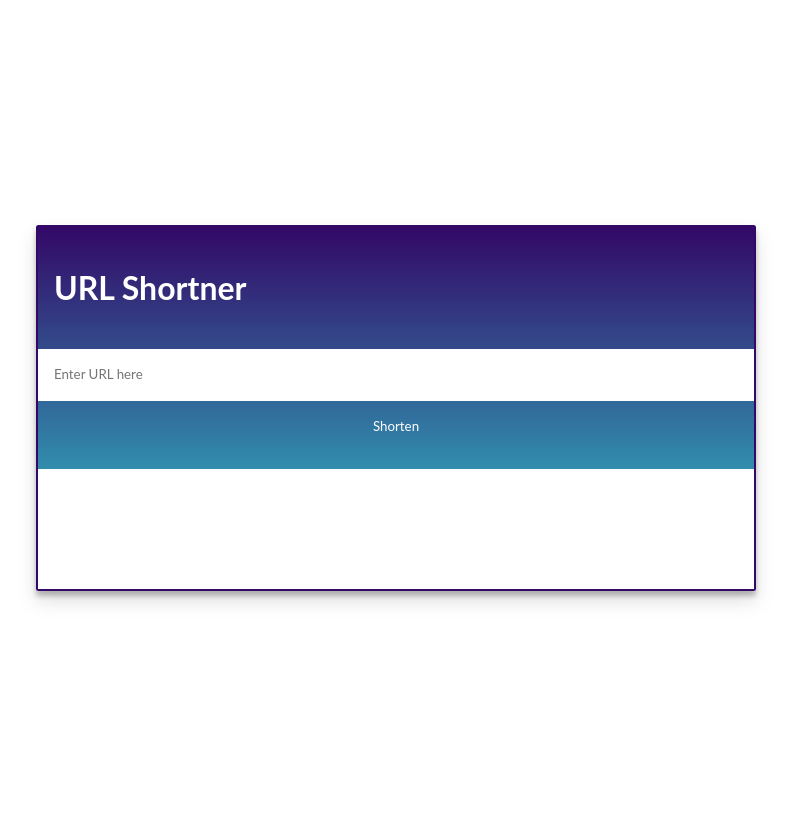
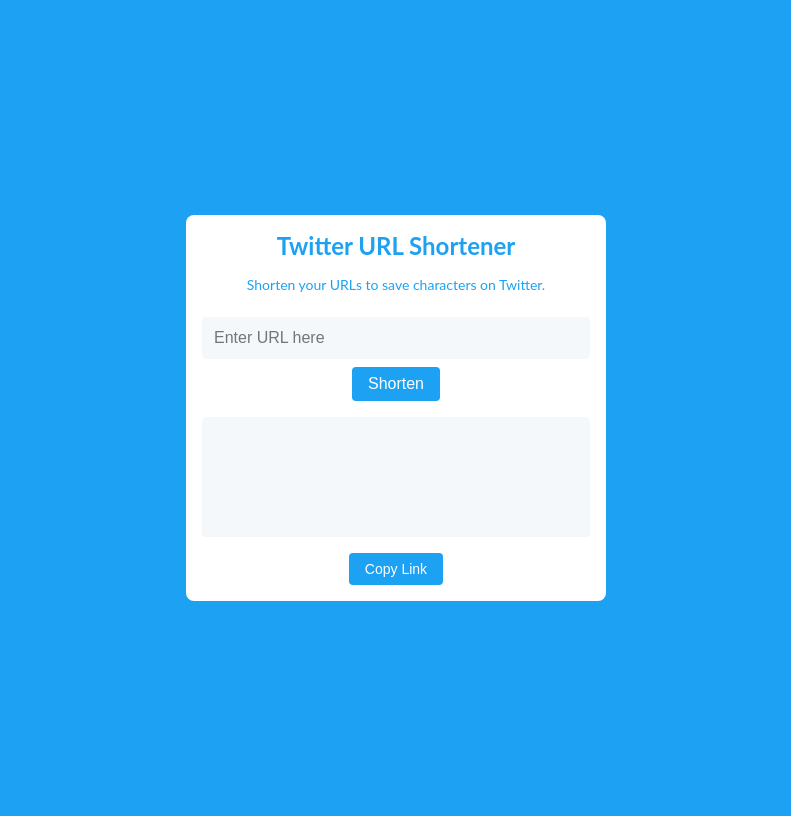
Before and after one commit to MattHickling/sm-url-shortener, a Django app: page / in a window 1280 px wide. Shown: the whole page, without its empty margins (244-1035 px from the left). Run offline with Django 4.2, Linux system fonts and the light colour scheme; some libraries are stand-ins or nearby versions.

Commit message:
changed css

```diff
--- a/templates/index.html
+++ b/templates/index.html
@@ -1,5 +1,5 @@
 <head>
-    <script   src="https://code.jquery.com/jquery-3.1.1.min.js"   integrity="sha256-hVVnYaiADRTO2PzUGmuLJr8BLUSjGIZsDYGmIJLv2b8="   crossorigin="anonymous"></script>
+    <script src="https://code.jquery.com/jquery-3.1.1.min.js" integrity="sha256-hVVnYaiADRTO2PzUGmuLJr8BLUSjGIZsDYGmIJLv2b8=" crossorigin="anonymous"></script>
     <style>
         *,
         *::before,
@@ -7,74 +7,107 @@
             box-sizing: border-box;
         }
 
-body,
-section {
+        body {
             display: flex;
             align-items: center;
             justify-content: center;
-  padding: 1rem;
-}
-
-body {
             min-height: 100vh;
             font-family: "Lato", sans-serif;
-  line-height: 1.5;
-  color: #111;
+            background-color: #1DA1F2;
         }
 
         main {
-  max-width: 720px;
+            max-width: 420px;
             width: 100%;
-  border: 2.5px solid #330867;
-  border-radius: 2.5px;
-  box-shadow: 0 10px 20px rgba(17, 17, 17, 0.125),
-    0 5px 5px rgba(17, 17, 17, 0.25);
-  background-image: linear-gradient(to top, #30cfd0 0%, #330867 100%);
+            padding: 1rem;
+            border-radius: 8px;
+            background-color: #fff;
         }
 
         h1 {
-  padding: 1rem;
-  color: white;
+            margin-top: 0;
+            margin-bottom: 1rem;
+            color: #1DA1F2;
+            font-size: 1.5rem;
+            text-align: center;
         }
 
-input,
-button {
-  font-family: inherit;
-  line-height: inherit;
-  color: inherit;
-  border: 0;
-  padding: 1rem;
+        .explanation {
+            text-align: center;
+            margin-bottom: 1.5rem;
+            color: #1DA1F2;
+            font-size: 0.875rem;
         }
 
-input {
-  box-sizing: border-box;
+        .explanation strong {
+            font-weight: bold;
+        }
+
+        form {
+            margin-bottom: 1rem;
+        }
+
+        input[type="text"] {
             width: 100%;
+            padding: 0.75rem;
+            font-size: 1rem;
+            border: none;
+            border-radius: 4px;
+            background-color: #F5F8FA;
         }
 
         .buttons {
             display: flex;
+            justify-content: center;
+            margin-top: 0.5rem;
         }
 
         button {
             cursor: pointer;
-  flex: 1;
-  background-color: transparent;
-  color: white;
-  &:hover {
-    background-color: rgba(255, 255, 255, 0.5);
-  }
+            padding: 0.5rem 1rem;
+            font-size: 1rem;
+            border: none;
+            border-radius: 4px;
+            color: #fff;
+            background-color: #1DA1F2;
         }
 
         section {
             min-height: 120px;
             text-align: center;
-  background-color: white;
+            background-color: #F5F8FA;
+            padding: 1rem;
+            border-radius: 4px;
         }
 
+        h2 {
+            margin: 0;
+            color: #1DA1F2;
+            font-size: 1rem;
+        }
+
+        .copy-button {
+            margin-top: 1rem;
+            display: flex;
+            align-items: center;
+            justify-content: center;
+        }
+
+        .copy-button button {
+            font-size: 0.875rem;
+            background-color: #1DA1F2;
+        }
+
+        .copy-button button:hover {
+            background-color: #0d7bbf;
+        }
     </style>
 </head>
 <main>
-  <h1>URL Shortner</h1>
+    <h1>Twitter URL Shortener</h1>
+    <div class="explanation">
+        Shorten your URLs to save characters on Twitter.
+    </div>
     <form id="post-form">
         {% csrf_token %}
         <input type="text" name="link" id="link" placeholder="Enter URL here">
@@ -82,25 +115,45 @@
             <button type="submit" id="shorten">Shorten</button>
         </div>
     </form>
-
     <section id="section"><h2></h2></section>
-
+    <div class="copy-button">
+        <button id="copy-button" type="button">Copy Link</button>
+    </div>
 </main>
 
 <script type="text/javascript">
-  $(document).on('submit','#post-form',function(e){
+    $(document).on('submit', '#post-form', function (e) {
         e.preventDefault();
 
         $.ajax({
-      type:'POST',
-      url:'/create',
-      data:{
-        link:$('#link').val(),
-        csrfmiddlewaretoken:$('input[name=csrfmiddlewaretoken]').val(),
+            type: 'POST',
+            url: '/create',
+            data: {
+                link: $('#link').val(),
+                csrfmiddlewaretoken: $('input[name=csrfmiddlewaretoken]').val(),
             },
-      success: function(data){
-        $('h2').html("localhost:8000/"+data)
+            success: function (data) {
+                const shortenedLink = "localhost:8000/" + data;
+                $('h2').html(shortenedLink);
+
+                // Enable copy button after shortening
+                $('#copy-button').prop('disabled', false);
+                $('#copy-button').text('Copy Link');
             }
         });
     });
+
+    // Copy button functionality
+    $(document).on('click', '#copy-button', function () {
+        const shortenedLink = $('h2').text();
+        const tempInput = document.createElement('input');
+        tempInput.value = shortenedLink;
+        document.body.appendChild(tempInput);
+        tempInput.select();
+        document.execCommand('copy');
+        document.body.removeChild(tempInput);
+
+        // Update copy button text
+        $(this).text('Copied!');
+    });
 </script>
```
Also changed, not shown: db.sqlite3. Lines whose indentation alone changed are shown as unchanged.
